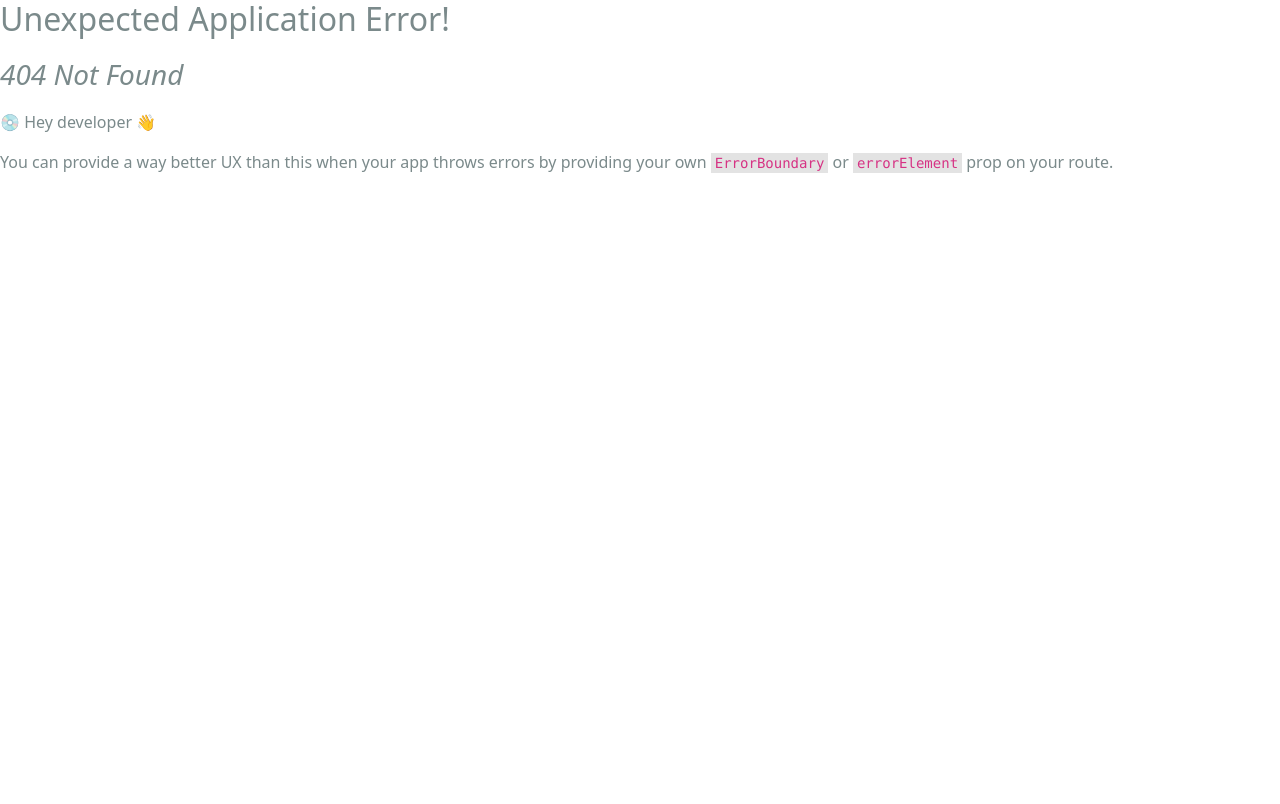
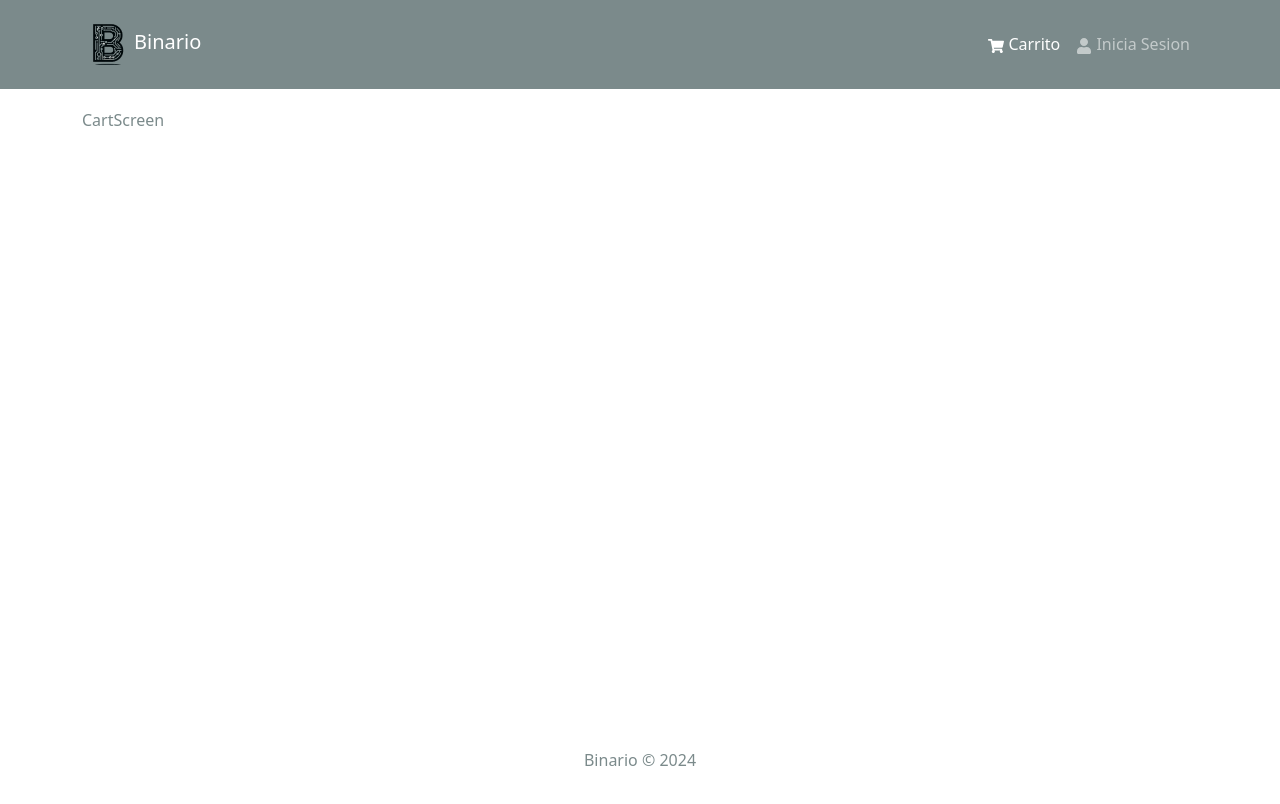
Before and after one commit to JoelBuenrostro/Binario, a React (Create React App) app in the folder frontend/: page /cart in a window 1280 px wide. Before the commit this address had no page. Shown: the top 804 px of the page. Built offline with nearby package versions, Linux system fonts and the light colour scheme.

Commit message:
BN-32 Pantalla carro de compras
Creacion de codigo base de la pantalla especifica para editar el carro de compras

```diff
--- a/frontend/src/index.js
+++ b/frontend/src/index.js
@@ -13,12 +13,14 @@
 import App from './App';
 import HomeScreen from './screens/HomeScreen';
 import ProductScreen from './screens/ProductScreen';
+import CartScreen from './screens/CartScreen'
 
 const router = createBrowserRouter(
   createRoutesFromElements(
-    <Route path="/" element={<App />} >
-      <Route index={true} path="/" element={<HomeScreen />} />
-      <Route path="/product/:id" element={<ProductScreen />} />
+    <Route path='/' element={<App />} >
+      <Route index={true} path='/' element={<HomeScreen />} />
+      <Route path='/product/:id' element={<ProductScreen />} />
+      <Route path='/cart' element={<CartScreen />} />
     </Route>
   )
 );
--- /dev/null
+++ b/frontend/src/screens/CartScreen.jsx
@@ -0,0 +1,16 @@
+import { Link, useNavigate } from 'react-router-dom';
+import { useDispatch, useSelector } from 'react-redux';
+import { Row, Col, ListGroup, Image, Form, Button, Card } from 'react-bootstrap';
+import { FaTrash } from 'react-icons/fa';
+import Message from '../components/Message';
+
+const CartScreen = () => {
+  const navigate = useNavigate();
+  const dispatch = useDispatch();
+
+  return (
+    <div>CartScreen</div>
+  )
+}
+
+export default CartScreen
```
